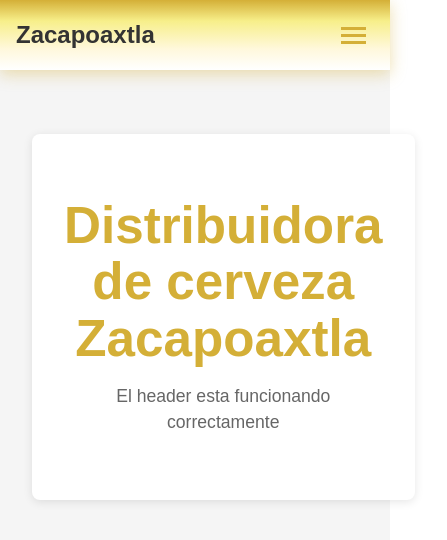
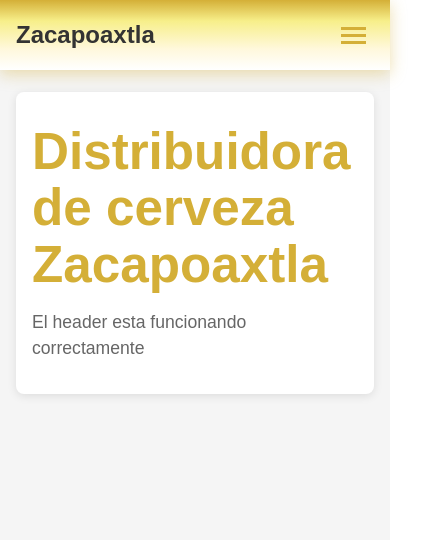
Before and after one commit to OsvaldoSH/appweb, a React app in the folder frontend/: page / in a window 390 px wide. Shown: the top 540 px of the page, 447 px wide, since content can reach past the window. Built offline with nearby package versions, Linux system fonts and the light colour scheme; the HTML template or start-up script is replaced by a standard one.

Commit message:
Modificacion de app.css

```diff
--- a/frontend/src/App.css
+++ b/frontend/src/App.css
@@ -15,14 +15,23 @@ body {
   padding-top: 70px;
 }
 
+@media (max-width: 768px){
+  .App {
+    padding-top: 60px;
+  }
+}
 /* Contenido principal - temporal */
 .main-content {
   max-width: 1280px;
   margin: 0 auto;
   padding: 2rem;
-  text-align: center;
 }
 
+ @media (max-width: 768px) {
+  .main-content {
+    padding: 1rem;
+  }
+ }
 /* Estilos temporales para ver que funciona*/
 
 .placeholder-content {
@@ -31,6 +40,13 @@ body {
   border-radius: 8px;
   box-shadow: 0 2px 10px rgba(0, 0, 0, 0.1);
   margin-top: 2rem;
+}
+
+@media (max-width: 768px) {
+  .placeholder-content {
+    padding: 2rem 1rem;
+    margin-top: 1rem;
+  }
 }
 
 .placeholder-content h1 {
```
